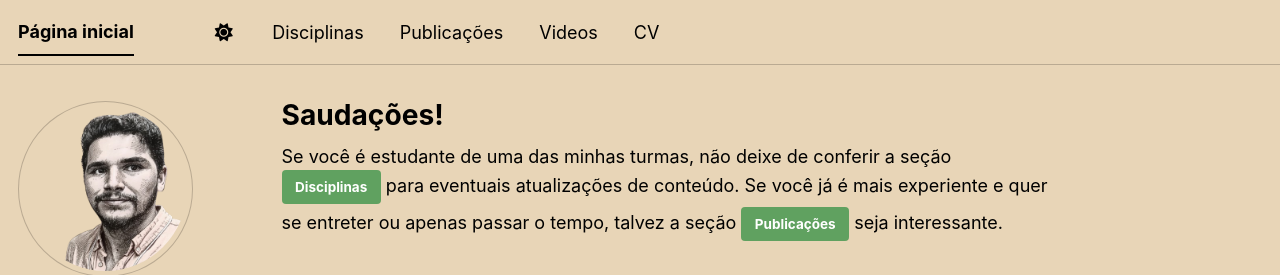
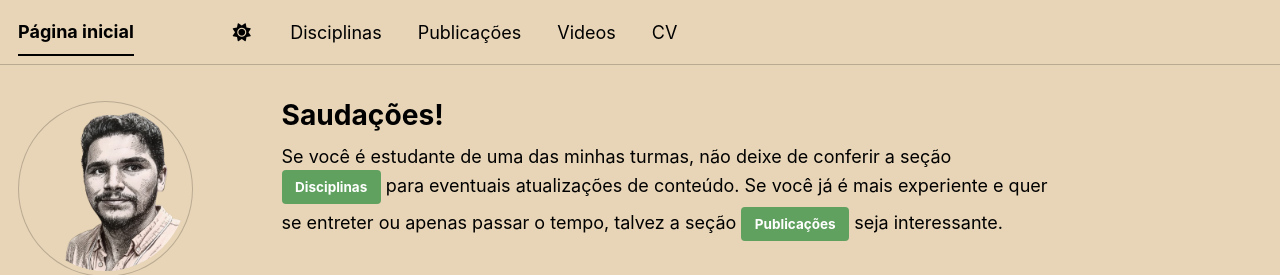
Before and after one commit to antmelo/antmelo.github.io, a Jekyll site: the page built from _pages/about.md, in a window 1280 px wide. Shown: the top 275 px of the page. Built offline with Jekyll 4.4.1, drawn with Linux system fonts in a browser that asks for light colours; nearby versions of some CDN libraries; a style sheet for code colours, icons or effects is not loaded.

Commit message:
Update _masthead.scss

```diff
--- a/_sass/layout/_masthead.scss
+++ b/_sass/layout/_masthead.scss
@@ -61,7 +61,7 @@
   white-space: nowrap;
 
   &--lg {
-    padding-right: 2.3em;
+    padding-right: 3.3em;
     font-weight: 700;
   }
 }
```
